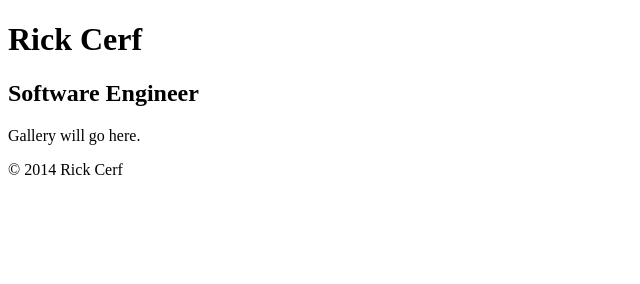
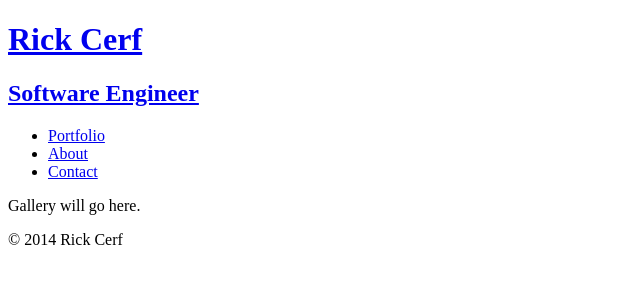
Before and after one commit to rcerf/personalWebsite, a plain HTML site: page index.html in a window 1280 px wide. Shown: the whole page, without its empty margins (0-640 px from the left). Drawn offline with Linux system fonts and the light colour scheme.

Commit message:
added anchor tags

```diff
--- a/index.html
+++ b/index.html
@@ -6,8 +6,17 @@
   </head>
   <body>
     <header>
-      <h1>Rick Cerf</h1>
-      <h2>Software Engineer</h2>
+      <a href="index.html">
+        <h1>Rick Cerf</h1>
+        <h2>Software Engineer</h2>
+      </a>
+      <nav>
+        <ul>
+          <li><a href="index.html">Portfolio</a></li>
+          <li><a href="about.html">About</a></li>
+          <li><a href="contacts.html">Contact</a></li>
+        </ul>
+      </nav>
     </header>
     <section>
       <p> Gallery will go here.</p>
```
